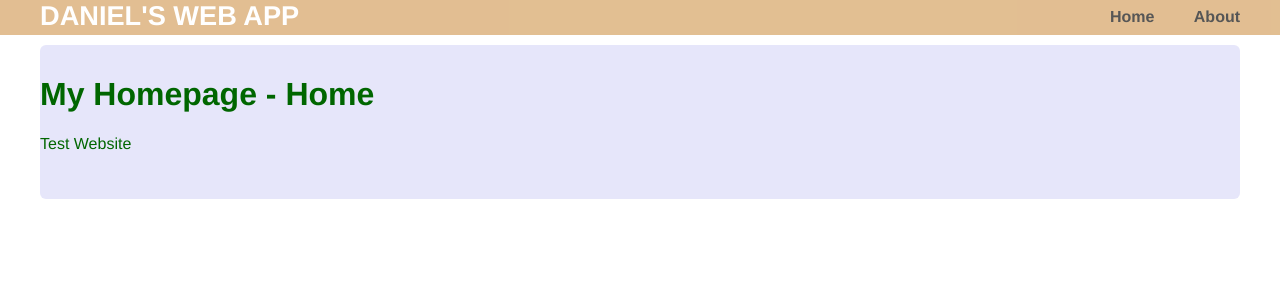
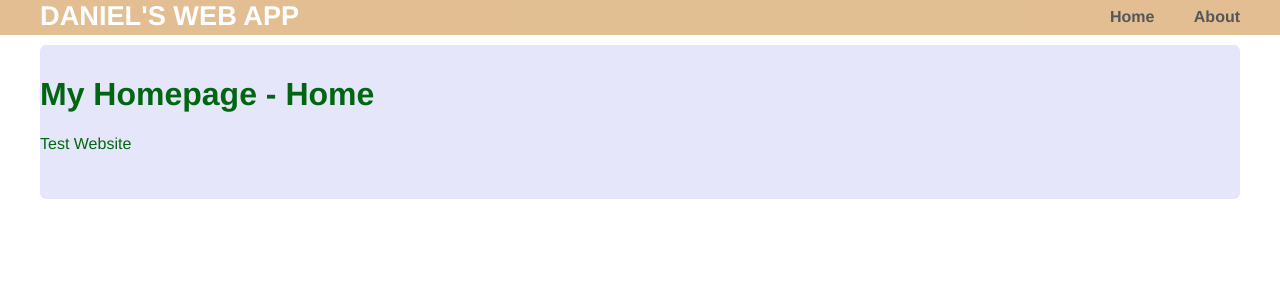
Before and after one commit to Daniel8hen/pythonTraining, a Flask app: page / in a window 1280 px wide. Shown: the top 300 px of the page. Run offline with Flask 2, Linux system fonts and the light colour scheme.

Commit message:
change css

```diff
--- a/App4-StaticWebsite/resources/runtime.txt
+++ b/App4-StaticWebsite/resources/runtime.txt
@@ -1 +1 @@
-python-3.5.1
+python-3.6.4
--- a/App4-StaticWebsite/resources/static/css/main.css
+++ b/App4-StaticWebsite/resources/static/css/main.css
@@ -2,7 +2,7 @@ body {
   margin: 0;
   padding: 0;
   font-family: "Helvetica Neue", Helvetica, Arial, sans-serif;
-  color: #060;
+  color: #061;
 }
 
 /*
```
